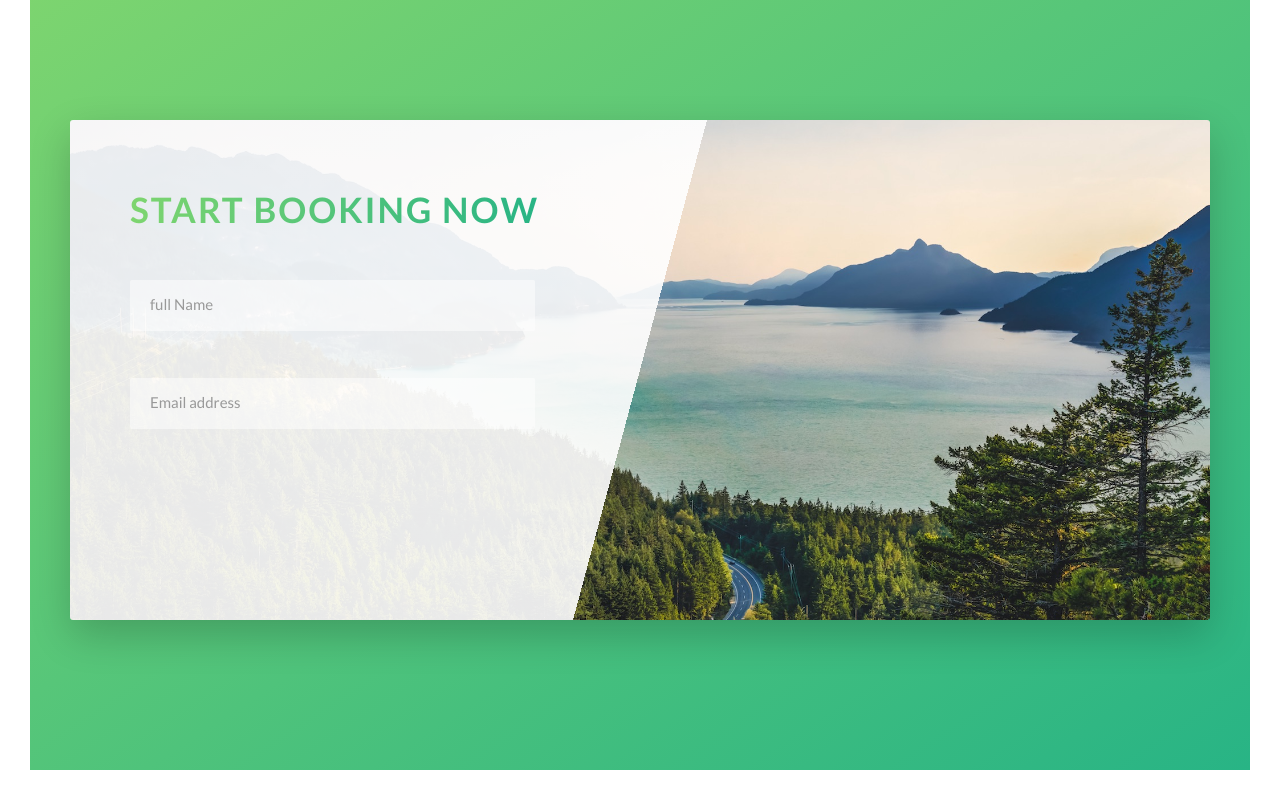
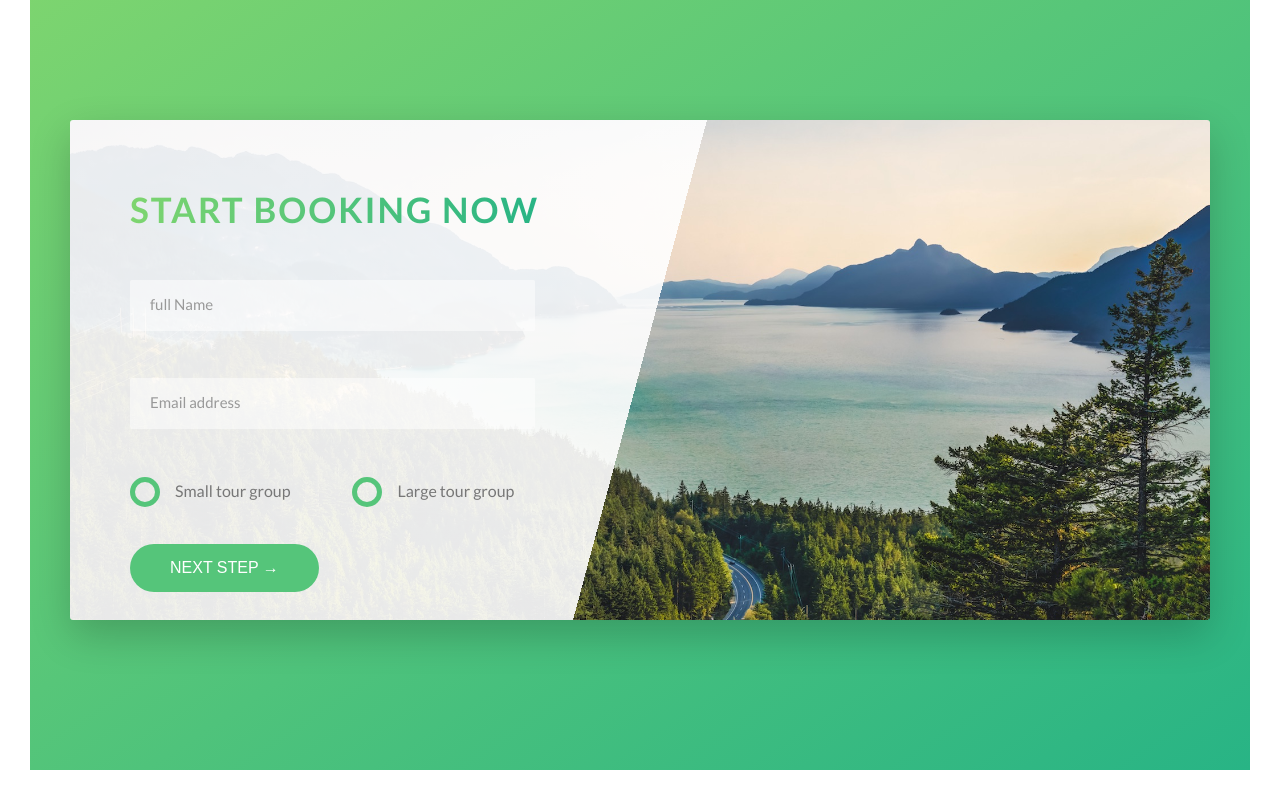
Before and after one commit to namil9698/Natours, a website: page index.html in a window 1280 px wide. Shown: the part 4482-5282 px from the top of the page. Drawn offline with Linux system fonts and the light colour scheme.

Commit message:
create form

```diff
--- a/index.html
+++ b/index.html
@@ -285,6 +285,28 @@
                                 <input id="email" type="email" class="form__input" placeholder="Email address" required>
                                 <label for="email" class="form__label">Email address</label>
                             </div>
+
+                            <div class="form__group u-margin-bottom-medium">
+                                <div class="form__radio-group">
+                                    <input type="radio" class="form__radio-input" id="small" name="size">
+                                    <label for="small" class="form__radio-label">
+                                        <span class="form__radio-button"></span>
+                                        Small tour group
+                                    </label>
+
+                                </div>
+                                <div class="form__radio-group">
+                                    <input type="radio" class="form__radio-input" id="large" name="size">
+                                    <label for="large" class="form__radio-label">
+                                        <span class="form__radio-button"></span>
+                                        Large tour group
+                                    </label>
+                                </div>
+                            </div>
+
+                            <div class="form__group">
+                                <button class="btn btn--green">Next step &rarr;</button>
+                            </div>
                         </form>
                     </div>
                 </div>
--- a/sass/base/_utilities.scss
+++ b/sass/base/_utilities.scss
@@ -1,8 +1,8 @@
-.u-center-text { text-align: center;}
+.u-center-text { text-align: center !important;}
 
-.u-margin-bottom-small {margin-bottom: 1.5rem;}
-.u-margin-bottom-medium {margin-bottom: 4rem;}
-.u-margin-bottom-big {margin-bottom: 8rem;}
+.u-margin-bottom-small {margin-bottom: 1.5rem !important;;}
+.u-margin-bottom-medium {margin-bottom: 4rem !important;;}
+.u-margin-bottom-big {margin-bottom: 8rem !important;;}
 
-.u-margin-top-big {margin-top: 8rem;}
-.u-margin-top-huge {margin-top: 10rem;}
+.u-margin-top-big {margin-top: 8rem !important;}
+.u-margin-top-huge {margin-top: 10rem !important;}
--- a/sass/components/_button.scss
+++ b/sass/components/_button.scss
@@ -1,5 +1,6 @@
 
 .btn {
+    &,
     &:link,
     &:visited {
         text-transform: uppercase;
@@ -10,6 +11,10 @@
         transition: all .2s;
         position: relative;
         font-size: $default-font-size;
+
+        //Change form the <button> element
+        border: none;
+        cursor: pointer;
     }
 
     &:hover {
@@ -22,7 +27,9 @@
         }
     }
 
-    &:active {
+    &:active,
+    &:focus {
+        outline: none;
         transform: translateY(-.1rem);
         box-shadow: 0 .5rem 1rem rgba($color-black, .2);
     }
--- a/sass/components/_form.scss
+++ b/sass/components/_form.scss
@@ -14,7 +14,7 @@
         border-bottom: 3px solid transparent;
         width: 90%;
         display: block;
-
+        transition: all .3s;
         &:focus {
             outline:none;
             box-shadow: 0 1rem 2rem rgba($color-black,.1);
@@ -48,4 +48,52 @@
         visibility: hidden;
         transform: translateY(-4rem);
     }
+
+    &__radio-group {
+        width: 49%;
+        display: inline-block;
+    }
+
+    &__radio-input {
+        display: none;
+    }
+
+    &__radio-label {
+        font-size: $default-font-size;
+        cursor: pointer;
+        position: relative;
+        padding-left: 4.5rem;
+    }
+
+    &__radio-button {
+        height: 3rem;
+        width: 3rem;
+        border: 5px solid $color-primary;
+        border-radius: 50%;
+        display: inline-block;
+        position: absolute;
+        left: 0;
+        top: -.4rem;
+
+
+        &::after {
+            content: "";
+            display: block;
+            height: 1.3rem;
+            width: 1.3rem;
+            border-radius: 50%;
+            position: absolute;
+            left: 50%;
+            top: 50%;
+            transform: translate(-50%,-50%);
+            background-color: $color-primary;
+            opacity: 0;
+            transition: opacity .2s;
+
+        }
+    }
+
+    &__radio-input:checked ~ &__radio-label &__radio-button::after {
+        opacity: 1;
+    }
 }
```
Also changed, not shown: css/style.css.
